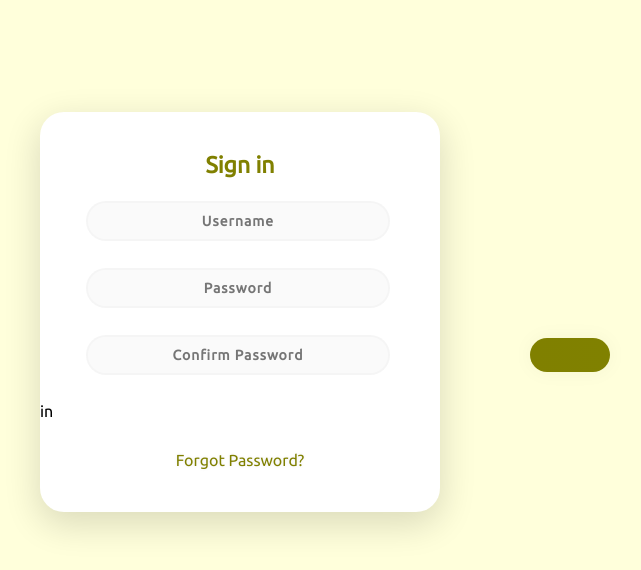
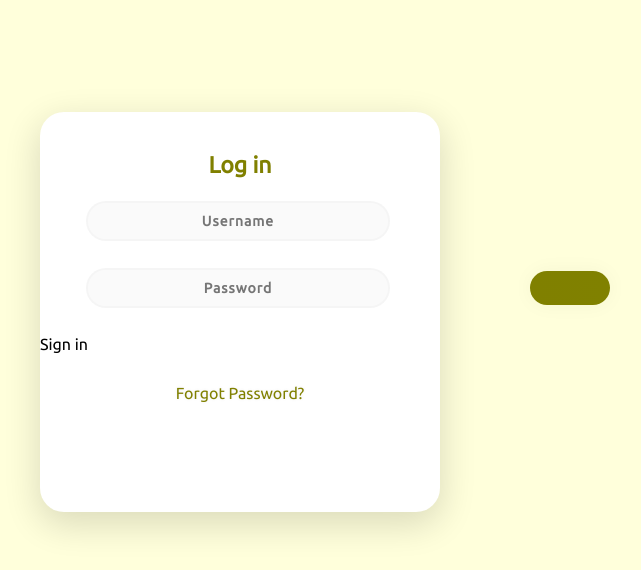
Before and after one commit to MariaIstrate06/MEQ, a PHP site: page /HTML/Login.html in a window 1280 px wide. Shown: the top 570 px of the page, without its empty margins (400-1041 px from the left). Run offline with PHP 8.4, Linux system fonts and the light colour scheme; some libraries are stand-ins or nearby versions.

Commit message:
Add files via upload

```diff
--- a/MathML-master/CSS/Login.css
+++ b/MathML-master/CSS/Login.css
@@ -71,7 +71,7 @@ body {
     }
 
     .submit {
-      cursor: pointer;
+        cursor: pointer;
         border-radius: 5em;
         color: #fff;
         background: linear-gradient(to right, #808000, #808100);
--- a/MathML-master/HTML/Login.html
+++ b/MathML-master/HTML/Login.html
@@ -1,21 +1,22 @@
 <html>
 
 <head>
-  <link rel="stylesheet" href="../CSS/Login.css">
+  <link rel="stylesheet" href="../CSS/Signin.css">
   <link href="https://fonts.googleapis.com/css?family=Ubuntu" rel="stylesheet">
   <meta name="viewport" content="width=device-width, initial-scale=1" />
   <link rel="stylesheet" href="path/to/font-awesome/css/font-awesome.min.css">
-  <title>Sign in</title>
+  <title>Log In</title>
 </head>
 
 <body>
   <div class="main">
-    <p class="sign" align="center">Sign in</p>
+    <p class="sign" align="center">Log in</p>
       <input class="un " type="text" align="center" placeholder="Username">
       <input class="pass" type="password" align="center" placeholder="Password">
-      <input class="pass" type="password" align="center" placeholder="Confirm Password">
-      <a class="submit" align="center"><a href ="Front+flex.html"></a> in</a>
+      <a class="submit" align="center"><a href ="../HTML/Front+flex.html"></a>Sign in</a>
         <p class="forgot" align="center"><a href="#"></a>Forgot Password?</p>
+
+
     </div>
 
 </body>
```
Also changed, not shown: MathML-master/HTML/Signin.html (+3 -4 lines).
